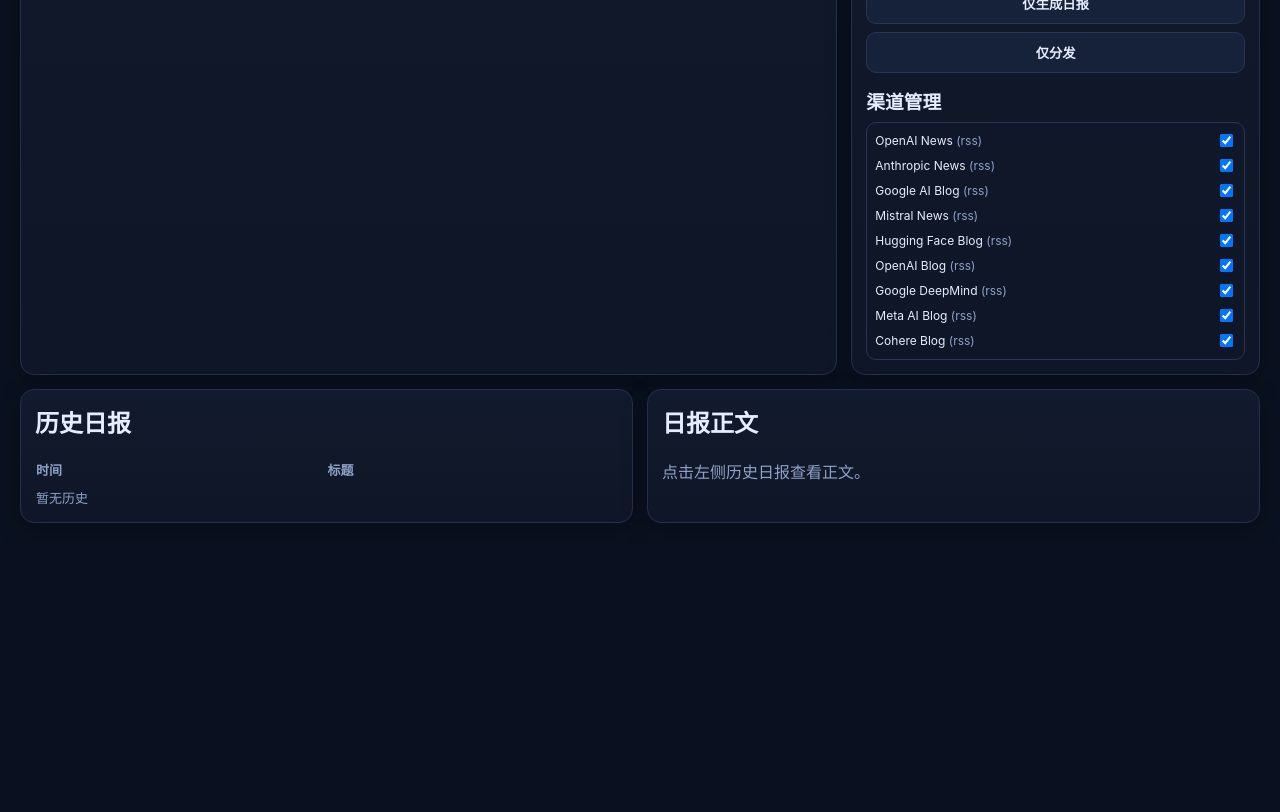
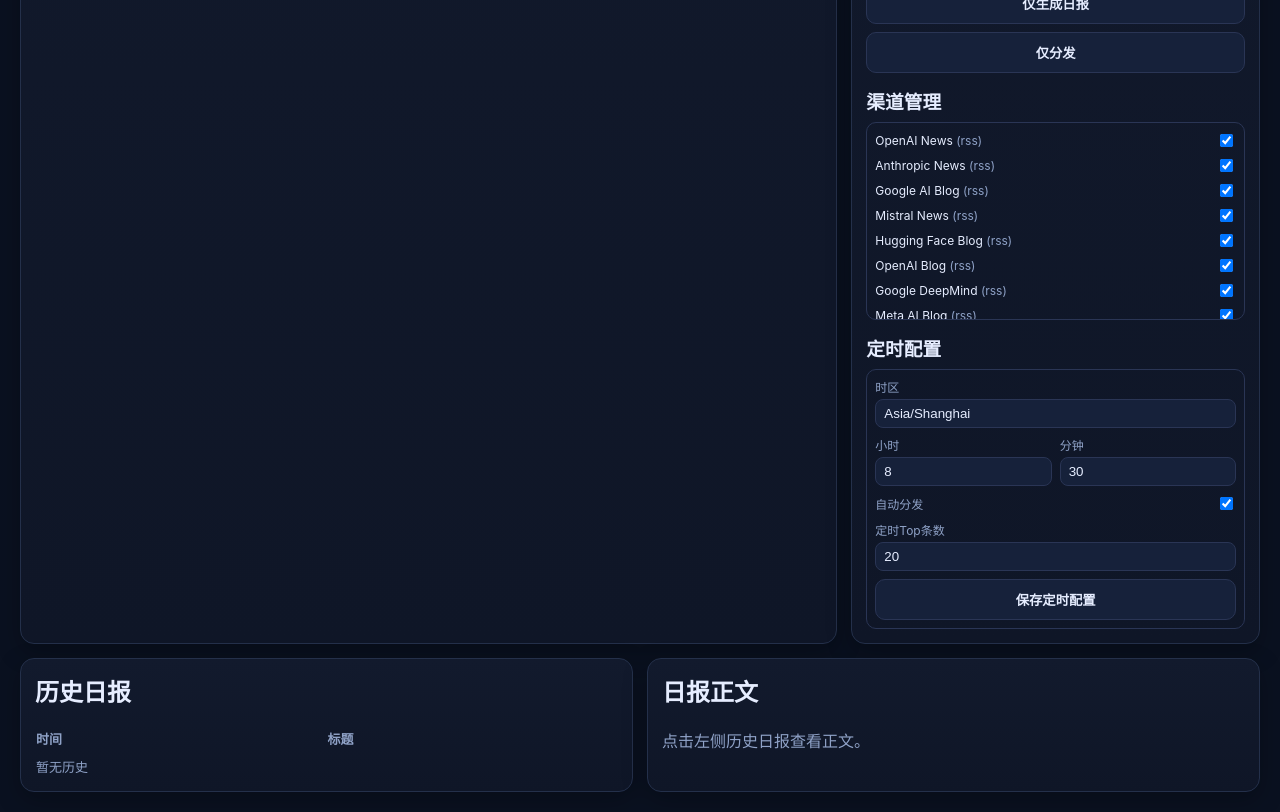
Before and after one commit to wjj5728/ai-digest-hub, a Next.js app: page / in a window 1280 px wide. Shown: the part 820-1632 px from the top of the page. Before the commit the page ends 1363 px from the top, so only its background shows below. Built offline with nearby package versions, Linux system fonts and the light colour scheme.

Commit message:
v1.2.0: add schedule config API and dashboard schedule controls

```diff
--- a/app/api/cron/daily/route.ts
+++ b/app/api/cron/daily/route.ts
@@ -2,6 +2,7 @@ import { NextResponse } from "next/server";
 import { summarizeTopItems } from "@/lib/analyst/summarize";
 import { collectAllSources } from "@/lib/collector";import { appendDigest } from "@/lib/db/file-store";
 import { upsertMetrics } from "@/lib/db/metrics-store";
+import { getScheduleConfig } from "@/lib/db/schedule-store";
 import { dedupeItems } from "@/lib/pipeline/dedupe";
 import { buildDailyMetrics } from "@/lib/pipeline/metrics";
 import { scoreItems } from "@/lib/pipeline/score";
@@ -17,13 +18,14 @@ export async function POST(request: Request) {
 
   const collected = await collectAllSources();  const uniqueItems = dedupeItems(collected.items);
   const scored = scoreItems(uniqueItems);
-  const topN = Number(process.env.DIGEST_TOP_N || 20);
+  const schedule = await getScheduleConfig();
+  const topN = schedule.topN || Number(process.env.DIGEST_TOP_N || 20);
   const digest = await summarizeTopItems(scored, topN);
   const topics = buildTopicStats(scored);
   const markdown = toMarkdown(digest.title, digest.body);
   const saved = await appendDigest(digest.title, markdown);
   const metrics = await upsertMetrics(buildDailyMetrics(scored));
-  const published = await publishTelegram(markdown);
+  const published = schedule.autoPublish ? await publishTelegram(markdown) : { channel: "telegram", status: "mocked", messagePreview: "autoPublish disabled" };
 
   return NextResponse.json({
     ok: true,
--- /dev/null
+++ b/app/api/schedule/route.ts
@@ -0,0 +1,20 @@
+import { NextResponse } from "next/server";
+
+import { getScheduleConfig, saveScheduleConfig } from "@/lib/db/schedule-store";
+
+export async function GET() {
+  const config = await getScheduleConfig();
+  return NextResponse.json({ ok: true, config });
+}
+
+export async function POST(request: Request) {
+  const body = await request.json().catch(() => null);
+  const saved = await saveScheduleConfig({
+    timezone: body?.timezone,
+    hour: body?.hour,
+    minute: body?.minute,
+    autoPublish: body?.autoPublish,
+    topN: body?.topN,
+  });
+  return NextResponse.json({ ok: true, config: saved });
+}
--- a/app/page.tsx
+++ b/app/page.tsx
@@ -16,6 +16,7 @@ type Item = {
 type DigestRow = { id: string; createdAt: number; title: string; body: string };
 type MetricRow = { date: string; total: number; aCount: number; bCount: number; cCount: number; dCount: number };
 type SourceRow = { id: string; name: string; type: "rss" | "web" | "api"; enabled: boolean; weight?: number };
+type ScheduleConfig = { timezone: string; hour: number; minute: number; autoPublish: boolean; topN: number };
 
 async function requestJson(url: string, init?: RequestInit) {
   const res = await fetch(url, init);
@@ -97,6 +98,7 @@ export default function HomePage() {
   const [minConfidence, setMinConfidence] = useState(0);
   const [tierFilter, setTierFilter] = useState("ALL");
   const [sources, setSources] = useState<SourceRow[]>([]);
+  const [schedule, setSchedule] = useState<ScheduleConfig>({ timezone: "Asia/Shanghai", hour: 8, minute: 30, autoPublish: true, topN: 20 });
   const [copied, setCopied] = useState(false);
 
   async function loadDigestHistory() {
@@ -131,6 +133,20 @@ export default function HomePage() {
   async function checkConfig() {
     const data = await requestJson("/api/config-check");
     setConfigStatus({ hasApiKey: data.hasApiKey, mode: data.mode, baseUrl: data.baseUrl, model: data.model });
+  }
+
+  async function loadSchedule() {
+    const data = await requestJson("/api/schedule");
+    if (data?.config) setSchedule(data.config);
+  }
+
+  async function saveSchedule() {
+    const data = await requestJson("/api/schedule", {
+      method: "POST",
+      headers: { "Content-Type": "application/json" },
+      body: JSON.stringify(schedule),
+    });
+    if (data?.config) setSchedule(data.config);
   }
 
   async function runCollect() {
@@ -223,6 +239,7 @@ export default function HomePage() {
     loadDigestHistory().catch(() => undefined);
     loadMetrics().catch(() => undefined);
     loadSources().catch(() => undefined);
+    loadSchedule().catch(() => undefined);
     const q = window.matchMedia("(max-width: 920px)");
     const update = () => setIsMobile(q.matches);
     update();
@@ -253,7 +270,7 @@ export default function HomePage() {
       }}
     >
       <h1 style={{ marginBottom: 8, letterSpacing: 0.2 }}>AI Digest Hub</h1>
-      <p style={{ marginTop: 0, color: "#8fa2c7" }}>v1.1.2 Top列表筛选：按信源等级与置信度快速过滤</p>
+      <p style={{ marginTop: 0, color: "#8fa2c7" }}>v1.2.0 定时配置中心：时间/自动分发/Top条数可配置</p>
 
       <section style={{ display: "grid", gridTemplateColumns: isMobile ? "1fr 1fr" : "repeat(4, 1fr)", gap: 10, marginBottom: 12 }}>
         <div style={{ ...panel, padding: 12 }}><div style={{ color: "#8fa2c7", fontSize: 12 }}>采集条数</div><div style={{ fontSize: 24, fontWeight: 800 }}>{rawCount}</div></div>
@@ -349,7 +366,7 @@ export default function HomePage() {
           </div>
 
           <h3 style={{ marginTop: 14, marginBottom: 8 }}>渠道管理</h3>
-          <div style={{ display: "grid", gap: 6, maxHeight: 220, overflow: "auto", border: "1px solid #2a3555", borderRadius: 10, padding: 8 }}>
+          <div style={{ display: "grid", gap: 6, maxHeight: 180, overflow: "auto", border: "1px solid #2a3555", borderRadius: 10, padding: 8 }}>
             {sources.map((s) => (
               <label key={s.id} style={{ display: "flex", justifyContent: "space-between", alignItems: "center", gap: 8, fontSize: 12 }}>
                 <span>{s.name} <span style={{ color: "#8fa2c7" }}>({s.type})</span></span>
@@ -360,6 +377,33 @@ export default function HomePage() {
                 />
               </label>
             ))}
+          </div>
+
+          <h3 style={{ marginTop: 14, marginBottom: 8 }}>定时配置</h3>
+          <div style={{ border: "1px solid #2a3555", borderRadius: 10, padding: 8, display: "grid", gap: 8, fontSize: 12 }}>
+            <label style={{ display: "grid", gap: 4 }}>
+              <span style={{ color: "#8fa2c7" }}>时区</span>
+              <input value={schedule.timezone} onChange={(e) => setSchedule((p) => ({ ...p, timezone: e.target.value }))} style={{ borderRadius: 8, background: "#16213a", color: "#e6edff", border: "1px solid #2a3555", padding: "6px 8px" }} />
+            </label>
+            <div style={{ display: "grid", gridTemplateColumns: "1fr 1fr", gap: 8 }}>
+              <label style={{ display: "grid", gap: 4 }}>
+                <span style={{ color: "#8fa2c7" }}>小时</span>
+                <input type="number" min={0} max={23} value={schedule.hour} onChange={(e) => setSchedule((p) => ({ ...p, hour: Number(e.target.value) }))} style={{ borderRadius: 8, background: "#16213a", color: "#e6edff", border: "1px solid #2a3555", padding: "6px 8px" }} />
+              </label>
+              <label style={{ display: "grid", gap: 4 }}>
+                <span style={{ color: "#8fa2c7" }}>分钟</span>
+                <input type="number" min={0} max={59} value={schedule.minute} onChange={(e) => setSchedule((p) => ({ ...p, minute: Number(e.target.value) }))} style={{ borderRadius: 8, background: "#16213a", color: "#e6edff", border: "1px solid #2a3555", padding: "6px 8px" }} />
+              </label>
+            </div>
+            <label style={{ display: "flex", justifyContent: "space-between", alignItems: "center" }}>
+              <span style={{ color: "#8fa2c7" }}>自动分发</span>
+              <input type="checkbox" checked={schedule.autoPublish} onChange={(e) => setSchedule((p) => ({ ...p, autoPublish: e.target.checked }))} />
+            </label>
+            <label style={{ display: "grid", gap: 4 }}>
+              <span style={{ color: "#8fa2c7" }}>定时Top条数</span>
+              <input type="number" min={1} max={50} value={schedule.topN} onChange={(e) => setSchedule((p) => ({ ...p, topN: Number(e.target.value) }))} style={{ borderRadius: 8, background: "#16213a", color: "#e6edff", border: "1px solid #2a3555", padding: "6px 8px" }} />
+            </label>
+            <button style={actionButton} onClick={saveSchedule}>保存定时配置</button>
           </div>
         </section>
       </div>
--- /dev/null
+++ b/lib/db/schedule-store.ts
@@ -0,0 +1,57 @@
+import { mkdir, readFile, writeFile } from "node:fs/promises";
+import { join } from "node:path";
+
+const DATA_DIR = process.env.VERCEL ? "/tmp/ai-digest-hub" : join(process.cwd(), "data");
+const FILE = join(DATA_DIR, "schedule-config.json");
+
+export type ScheduleConfig = {
+  timezone: string;
+  hour: number;
+  minute: number;
+  autoPublish: boolean;
+  topN: number;
+};
+
+const DEFAULT_CONFIG: ScheduleConfig = {
+  timezone: "Asia/Shanghai",
+  hour: 8,
+  minute: 30,
+  autoPublish: true,
+  topN: 20,
+};
+
+async function ensureDir() {
+  await mkdir(DATA_DIR, { recursive: true });
+}
+
+export async function getScheduleConfig(): Promise<ScheduleConfig> {
+  await ensureDir();
+  try {
+    const raw = await readFile(FILE, "utf8");
+    const parsed = JSON.parse(raw);
+    return {
+      timezone: String(parsed?.timezone || DEFAULT_CONFIG.timezone),
+      hour: Number.isFinite(parsed?.hour) ? Number(parsed.hour) : DEFAULT_CONFIG.hour,
+      minute: Number.isFinite(parsed?.minute) ? Number(parsed.minute) : DEFAULT_CONFIG.minute,
+      autoPublish: Boolean(parsed?.autoPublish),
+      topN: Number.isFinite(parsed?.topN) ? Number(parsed.topN) : DEFAULT_CONFIG.topN,
+    };
+  } catch {
+    return DEFAULT_CONFIG;
+  }
+}
+
+export async function saveScheduleConfig(input: Partial<ScheduleConfig>) {
+  const prev = await getScheduleConfig();
+  const next: ScheduleConfig = {
+    timezone: input.timezone || prev.timezone,
+    hour: Number.isFinite(input.hour) ? Math.min(Math.max(Number(input.hour), 0), 23) : prev.hour,
+    minute: Number.isFinite(input.minute) ? Math.min(Math.max(Number(input.minute), 0), 59) : prev.minute,
+    autoPublish: typeof input.autoPublish === "boolean" ? input.autoPublish : prev.autoPublish,
+    topN: Number.isFinite(input.topN) ? Math.min(Math.max(Number(input.topN), 1), 50) : prev.topN,
+  };
+
+  await ensureDir();
+  await writeFile(FILE, JSON.stringify(next, null, 2), "utf8");
+  return next;
+}
```
Also changed, not shown: 1 other file (tests, documents, lock files or other folders).
